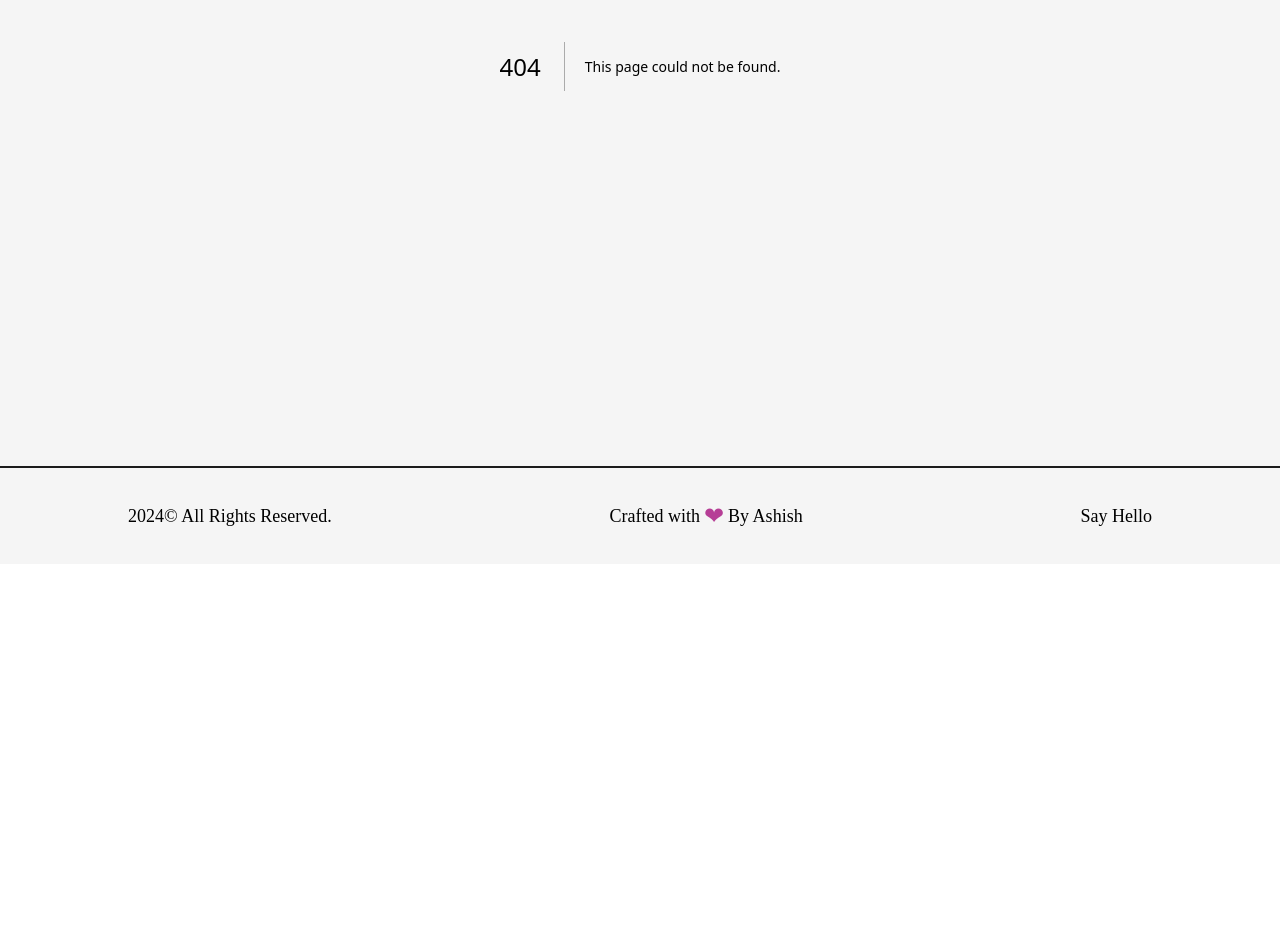
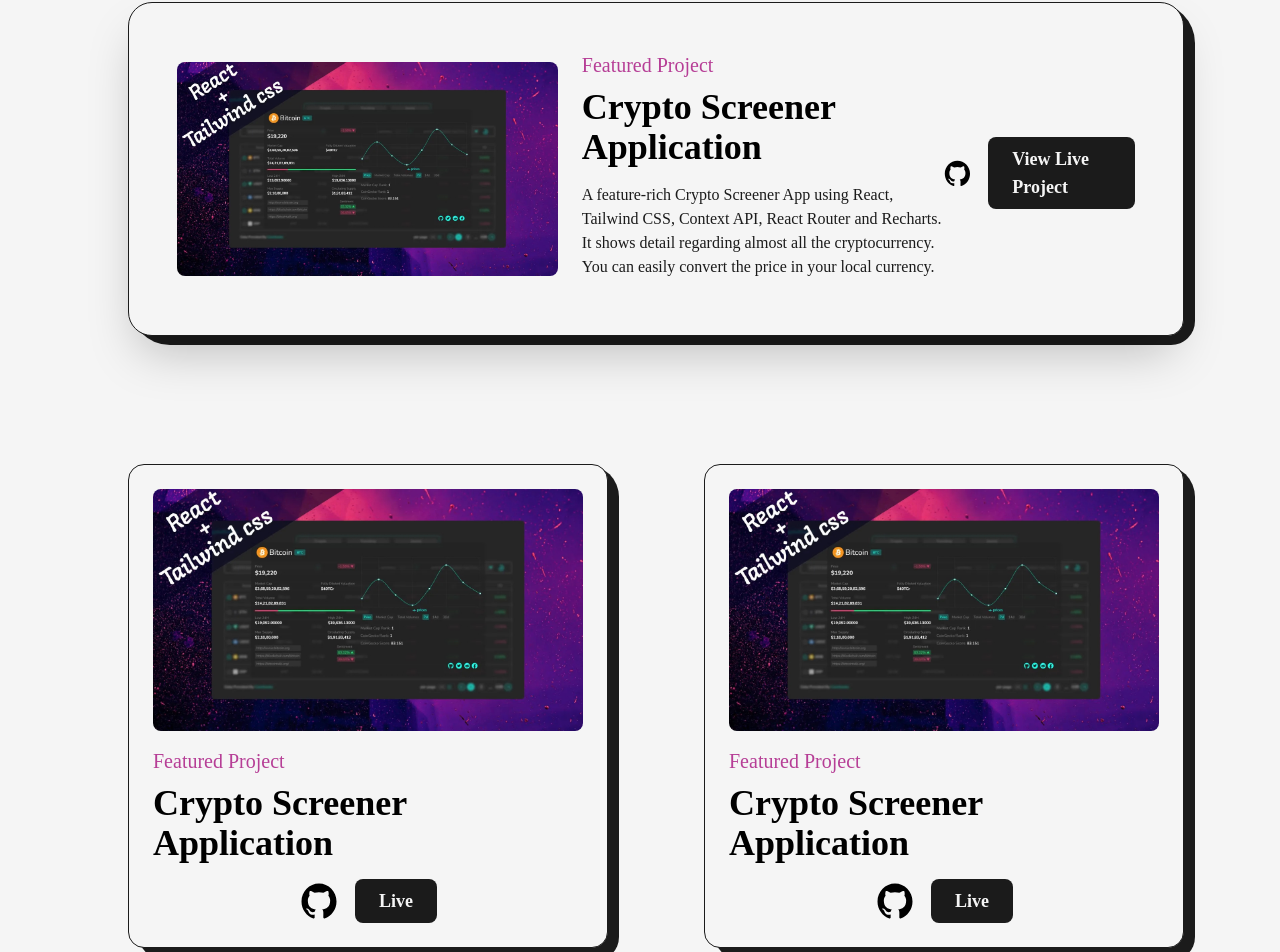
Before and after one commit to Ashish-619/Next-js-Portfolio, a Next.js app: page /projects in a window 1280 px wide. Before the commit this address had no page. Shown: the part 422-1374 px from the top of the page. Before the commit the page ends 986 px from the top, so only its background shows below. Built offline with nearby package versions, Linux system fonts and the light colour scheme.

Commit message:
added projects section

```diff
--- a/src/components/NavBar.js
+++ b/src/components/NavBar.js
@@ -24,7 +24,6 @@
                 <CustomLink href="/" title="Home" className='mr-4' />
                 <CustomLink href="/about" title="About" className='mx-4' />
                 <CustomLink href="/projects" title="Projects" className='mx-4' />
-                <CustomLink href="articles" title="Articles" className='ml-4' />
             </nav>
 
             <nav className='flex items-center justify-center flex-wrap'>
--- /dev/null
+++ b/src/pages/projects.js
@@ -0,0 +1,149 @@
+import AnimatedText from '@/components/AnimatedText'
+import { GithubIcon } from '@/components/Icon'
+import Layout from '@/components/Layout'
+import Head from 'next/head'
+import Image from 'next/image'
+import Link from 'next/link'
+import React from 'react'
+import project1 from '../../public/images/projects/crypto-screener-cover-image.jpg'
+
+const FeaturedProject = ({ type, title, summary, img, link, github }) => {
+    return (
+        <article className='w-full flex items-center justify-between relative rounded-br-2xl rounded-3xl border border-solid border-dark bg-light shadow-2xl p-12'>
+            <div className='absolute top-0 -right-3 -z-10 w-[101%] h-[103%] rounded-[2.5rem] bg-dark rounded-br-3xl' />
+            <Link href={link} target="_blank" className='w-1/2 cursor-pointer overflow-hidden rounded-lg'>
+                <Image src={img} alt={title} className='w-full h-auto' />
+            </Link>
+            <div className='w-1/2 flex flex-col items-start justify-between pl-6'>
+                <span className='text-primary font-medium text-xl'>{type}</span>
+                <Link href={link} target="_blank" className='hover:underline underline-offset-2'>
+                    <h2 className='my-2 w-full text-left text-4xl font-bold'>{title}</h2>
+                </Link>
+                <p className='my-2 font-medium text-dark'>{summary}</p>
+            </div>
+            <div className='mt-2 flex items-center'>
+                <Link href={github} target="_blank" className='w-10'><GithubIcon /></Link>
+                <Link href={link} target="_blank" className='ml-4 rounded-lg bg-dark text-light p-2 px-6 text-lg font-semibold'>View Live Project</Link>
+            </div>
+        </article >
+    )
+}
+
+const Project = ({ title, type, img, link, github }) => {
+    return (
+        <article className='w-full flex flex-col items-center justify-center rounded-br-2xl rounded-2xl border border-solid border-dark bg-light p-6 relative'>
+           <div className='absolute top-0 -right-3 -z-10 w-[101%] h-[103%] rounded-[2rem] bg-dark rounded-br-3xl' />
+            <Link href={link} target="_blank" className='w-full cursor-pointer overflow-hidden rounded-lg'>
+                <Image src={img} alt={title} className='w-full h-auto' />
+            </Link>
+            <div className='w-full flex flex-col items-start justify-between mt-4'>
+                <span className='text-primary font-medium text-xl'>{type}</span>
+                <Link href={link} target="_blank" className='hover:underline underline-offset-2'>
+                    <h2 className='my-2 w-full text-left text-4xl font-bold'>{title}</h2>
+                </Link>
+            </div>
+            <div className='mt-2 flex items-center'>
+                <Link href={github} target="_blank" className='w-10'>{' '}<GithubIcon />{' '}</Link>
+                <Link href={link} target="_blank" className='ml-4 rounded-lg bg-dark text-light p-2 px-6 text-lg font-semibold'>Live</Link>
+            </div>
+        </article>
+    )
+}
+
+const projects = () => {
+    return (
+        <>
+            <Head>
+                <title>CodeBucks | Projects Page</title>
+                <meta name="description" content="Ashish Vaidya Portfolio" />
+            </Head>
+            <main className='w-full mb-16 flex flex-col items-center justify-center'>
+                <Layout className='pt-16'>
+                    <AnimatedText text="Imagination Trumps Knowledge!" className='mb-16' />
+                    <div className='grid grid-cols-12 gap-24 gap-y-32'>
+                        <div className='col-span-12'>
+                            <FeaturedProject
+                                title="Crypto Screener Application"
+                                img={project1}
+                                summary="A feature-rich Crypto Screener App using React, Tailwind CSS, Context API, React Router and Recharts.
+It shows detail regarding almost all the cryptocurrency. You can easily convert the price in your
+local currency."
+                                link="/"
+                                github="/"
+                                type="Featured Project"
+
+                            />
+                        </div>
+                        <div className='col-span-6'>
+                            <Project
+                                title="Crypto Screener Application"
+                                img={project1}
+                                summary="A feature-rich Crypto Screener App using React, Tailwind CSS, Context API, React Router and Recharts.
+It shows detail regarding almost all the cryptocurrency. You can easily convert the price in your
+local currency."
+                                link="/"
+                                github="/"
+                                type="Featured Project"
+
+                            />
+                        </div>
+                        <div className='col-span-6'>
+                            <Project
+                                title="Crypto Screener Application"
+                                img={project1}
+                                summary="A feature-rich Crypto Screener App using React, Tailwind CSS, Context API, React Router and Recharts.
+It shows detail regarding almost all the cryptocurrency. You can easily convert the price in your
+local currency."
+                                link="/"
+                                github="/"
+                                type="Featured Project"
+
+                            />
+                        </div>
+                        <div className='col-span-12'>
+                            <FeaturedProject
+                                title="Crypto Screener Application"
+                                img={project1}
+                                summary="A feature-rich Crypto Screener App using React, Tailwind CSS, Context API, React Router and Recharts.
+It shows detail regarding almost all the cryptocurrency. You can easily convert the price in your
+local currency."
+                                link="/"
+                                github="/"
+                                type="Featured Project"
+
+                            />
+                        </div>
+                        <div className='col-span-6'>
+                            <Project
+                                title="Crypto Screener Application"
+                                img={project1}
+                                summary="A feature-rich Crypto Screener App using React, Tailwind CSS, Context API, React Router and Recharts.
+It shows detail regarding almost all the cryptocurrency. You can easily convert the price in your
+local currency."
+                                link="/"
+                                github="/"
+                                type="Featured Project"
+
+                            />
+                        </div>
+                        <div className='col-span-6'>
+                            <Project
+                                title="Crypto Screener Application"
+                                img={project1}
+                                summary="A feature-rich Crypto Screener App using React, Tailwind CSS, Context API, React Router and Recharts.
+It shows detail regarding almost all the cryptocurrency. You can easily convert the price in your
+local currency."
+                                link="/"
+                                github="/"
+                                type="Featured Project"
+
+                            />
+                        </div>
+                    </div>
+                </Layout>
+            </main>
+        </>
+    )
+}
+
+export default projects
```
